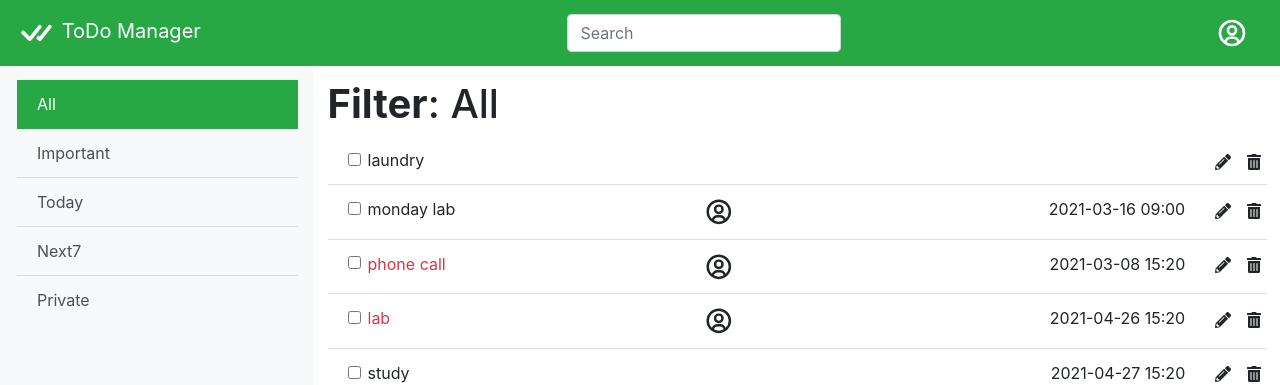
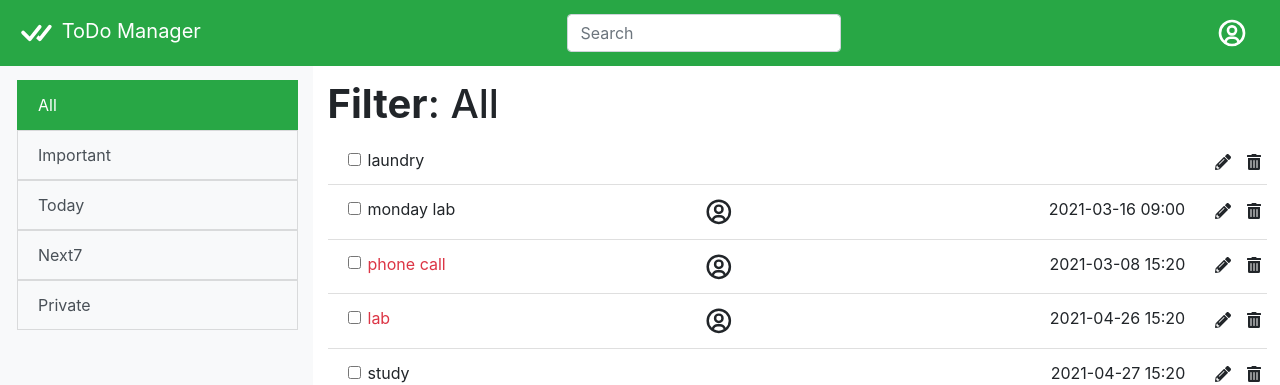
Before and after one commit to tndevelop/Website-TaskList, a React (Create React App) app in the folder biglab1/: page / in a window 1280 px wide. Shown: the top 385 px of the page. Built offline with nearby package versions, Linux system fonts and the light colour scheme.

Commit message:
routing e incapsulamento main e aside in CentralRow

```diff
--- a/biglab1/package.json
+++ b/biglab1/package.json
@@ -13,6 +13,7 @@
     "react-bootstrap-icons": "^1.4.0",
     "react-dom": "^17.0.2",
     "react-icons": "^4.2.0",
+    "react-router-dom": "^5.2.0",
     "react-scripts": "4.0.3",
     "web-vitals": "^1.1.1"
   },
--- a/biglab1/src/App.js
+++ b/biglab1/src/App.js
@@ -1,14 +1,14 @@
 import "bootstrap/dist/css/bootstrap.min.css";
-import { Col, Container, Row } from "react-bootstrap";
+import { Container} from "react-bootstrap";
 import React from "react";
 import { useState } from 'react';
 import "./App.css";
 import "bootstrap/dist/css/bootstrap.min.css";
-import { ListGroupContainer } from "./components/MySide.js";
 import MyNavbar from "./components/MyNavbar";
-import MainContent from "./components/MainContent";
 import './components/TaskList.js';
 import { List } from './TaskListCreate';
+import { BrowserRouter as Router, Switch, Route } from 'react-router-dom';
+import CentralRow from './components/CentralRow';
 
 // create the task list and add the dummy tasks
 // id, description, urgent, private, deadline
@@ -36,20 +36,37 @@ function App() {
   }
 
   return (
-    <Container fluid="true">
-      <MyNavbar></MyNavbar>
-      <Row>
-        <Col
-          sm={3}
-          xs={12}
-          className="vheight-100 bg-light below-nav sidebar-left-padding d-sm-block collapse"
-          id="left-sidebar"
-        >
-        <ListGroupContainer names={filterNames} selectedItem={selectedItem} chooseFilter={chooseFilter}/>
-        </Col>
-        <MainContent setDone={setDone} createElement={addElementAndRefresh} taskList={taskList} selected={selectedItem}/>
-      </Row>
-    </Container>
+    <Router>
+
+      <Container fluid="true">
+        <MyNavbar></MyNavbar>
+        <Switch>
+
+
+          <Route exact path="/:selected" render={({ match }) =>
+
+              <CentralRow filterNames={filterNames} selectedItem={match.params.selected} chooseFilter={chooseFilter}
+                setDone={setDone} createElement={addElementAndRefresh} taskList={taskList} selected={match.params.selected}>
+              </CentralRow>
+
+          } />
+
+          <Route exact path="/edit" render={() => {
+            return(<></>)
+
+          }} />
+
+          <Route path="/" render={() =>
+            <CentralRow filterNames={filterNames} selectedItem={"All"} chooseFilter={chooseFilter}
+              setDone={setDone} createElement={addElementAndRefresh} taskList={taskList} selected={"All"}>
+            </CentralRow>
+          } />
+
+
+        </Switch>
+      </Container>
+
+    </Router>
   );
 }
 
--- /dev/null
+++ b/biglab1/src/components/CentralRow.js
@@ -0,0 +1,20 @@
+import { Col, Row } from "react-bootstrap";
+import { ListGroupContainer } from "./MySide.js";
+import MainContent from "./MainContent";
+
+function CentralRow(props) {
+    return(
+    <Row>
+        <Col
+            sm={3}
+            xs={12}
+            className="vheight-100 bg-light below-nav sidebar-left-padding d-sm-block collapse"
+            id="left-sidebar"
+        >
+            <ListGroupContainer names={props.filterNames} selectedItem={props.selectedItem} chooseFilter={props.chooseFilter} />
+        </Col>
+        <MainContent setDone={props.setDone} createElement={props.createElement} taskList={props.taskList} selected={props.selectedItem} />
+    </Row>
+    )}
+
+export default CentralRow;
--- a/biglab1/src/components/MySide.js
+++ b/biglab1/src/components/MySide.js
@@ -1,4 +1,5 @@
 import { ListGroup } from "react-bootstrap";
+import { Link } from 'react-router-dom';
 
 function ListGroupContainer(props) {
 
@@ -6,8 +7,7 @@ function ListGroupContainer(props) {
         <ListGroup variant="flush">
             {
                 props.names.map(
-                    (name, index) => <ItemSide name={name} index={index} key={index} selected={name === props.selectedItem} chooseFilter={props.chooseFilter}/>
-
+                    (name, index) => <Link key={index} to={name}><ItemSide name={name} index={index} key={index} selected={name === props.selectedItem} chooseFilter={props.chooseFilter} /></Link>
                 )
             }
 
@@ -17,18 +17,11 @@ function ListGroupContainer(props) {
     );
 }
 
-function ItemSide(props){
-    if(props.selected){
-        return(
-            <ListGroup.Item  action  href={"#" + props.name}  active>{props.name}</ListGroup.Item>
-        );
-
-    }
-    else {
-        return (
-            <ListGroup.Item action  href={"#" + props.name} onClick={() => props.chooseFilter(props.name)}>{props.name}</ListGroup.Item>
-        );
-    }
+function ItemSide(props) {
+    return props.selected ?
+        ( <ListGroup.Item action active>{props.name}</ListGroup.Item> )
+        :
+        ( <ListGroup.Item action onClick={() => props.chooseFilter(props.name)}>{props.name}</ListGroup.Item> )
 }
 
 
```
Also changed, not shown: 1 other file (tests, documents, lock files or other folders).
